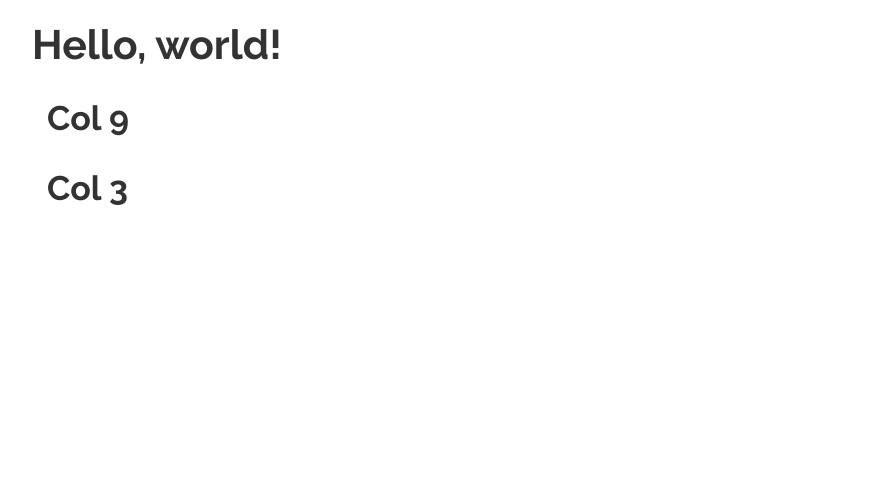
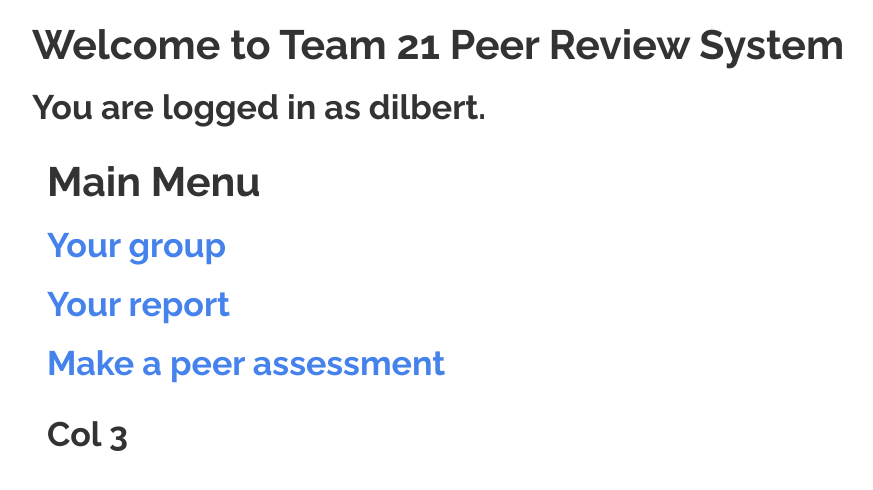
Before and after one commit to pietrop/team21php, a PHP site: page / in a window 1280 px wide. Shown: the top 490 px of the page, without its empty margins (23-896 px from the left). Run offline with PHP 8.4, Linux system fonts and the light colour scheme; some libraries are stand-ins or nearby versions.

Commit message:
mad changes to home page and some minors to groupreportassessment

```diff
--- a/groupReportAssesment/groupReportAssessment.php
+++ b/groupReportAssessment/groupReportAssessment.php
@@ -1,11 +1,11 @@
 <?php
 /**
-* Class to represent all student related information in a Admin object - wrong comment, change later.
+* Class to represent all student related information in a groupReportAssessment object.
 */
 class GroupReportAssessment {
 
-	var $groupID;
-	var $reportID;
+	var $groupID; //assessor
+	var $reportID; //assessee
 	function __construct($groupID, $reportID){
 			$this->groupID = $groupID;
 			$this->reportID = $reportID;
--- a/homePage/index.html
+++ b/homePage/index.php
@@ -1,3 +1,13 @@
+<?php
+ include "../dbConnect.php";
+ session_start();
+ $_SESSION['username'] = 'dilbert';
+ //****DATABASE CONNECTION
+$conn = connectToDb();
+$conn->select_db("team21");
+//****END OF CONNECTION PROCEDURE****
+
+?>
 <!DOCTYPE html>
 <html lang="en">
   <head>
@@ -21,14 +31,20 @@
     <div class="container">
 
       <div class="row">
-    <h1>Hello, world!</h1>
+    <h1>Welcome to Team 21 Peer Review System</h1>
+    <h2>
+      <?php
+        echo 'You are logged in as '.$_SESSION['username'];
+        ?>.
+    </h2>
     </div> <!-- row -->
 
     <div class="row">
       <div class="col-sm-9 col-lg-12">
-          <h2>Col 9</h2>
-
-
+        <h1>Main Menu</h1>
+          <h2><a href="../groupstudent/groups.php">Your group</a></h2>
+          <h2><a href="../report/indexReport.php">Your report</a></h2>
+          <h2><a href="../groupReportAssessment/addGroupReportAssessment.php">Make a peer assessment</a></h2>
       </div> <!-- col-9 -->
 
       <div class="col-sm-3 col-lg-12">
```
Also changed, not shown: groupReportAssesment/addGroupReportAssessment.php (deleted, +0 -44 lines), groupReportAssessment/addGroupReportAssessment.php (added, +46 -0 lines), groupReportAssessment/addGroupReportAssessment.html (renamed from groupReportAssesment/addGroupReportAssessment.html), groupReportAssessment/indexGroupReportAssessment.php (renamed from groupReportAssesment/indexGroupReportAssessment.php).
